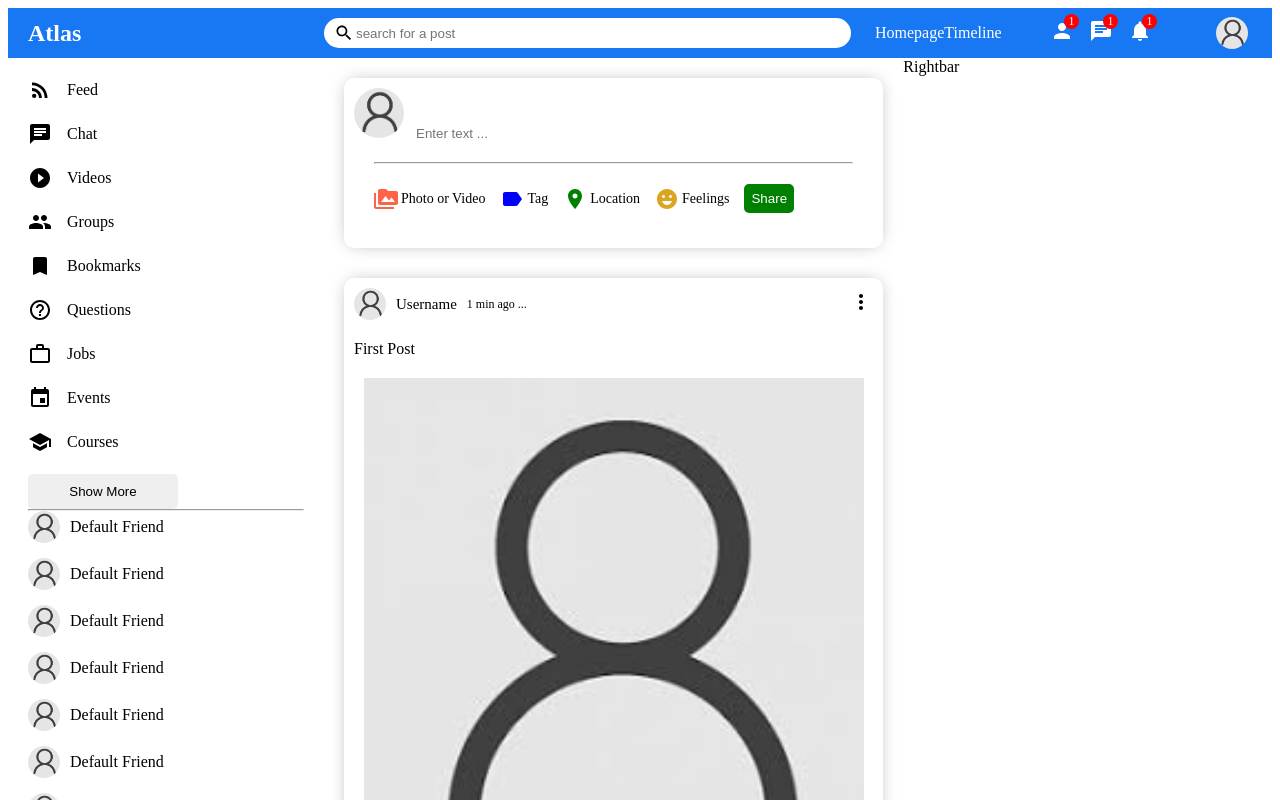
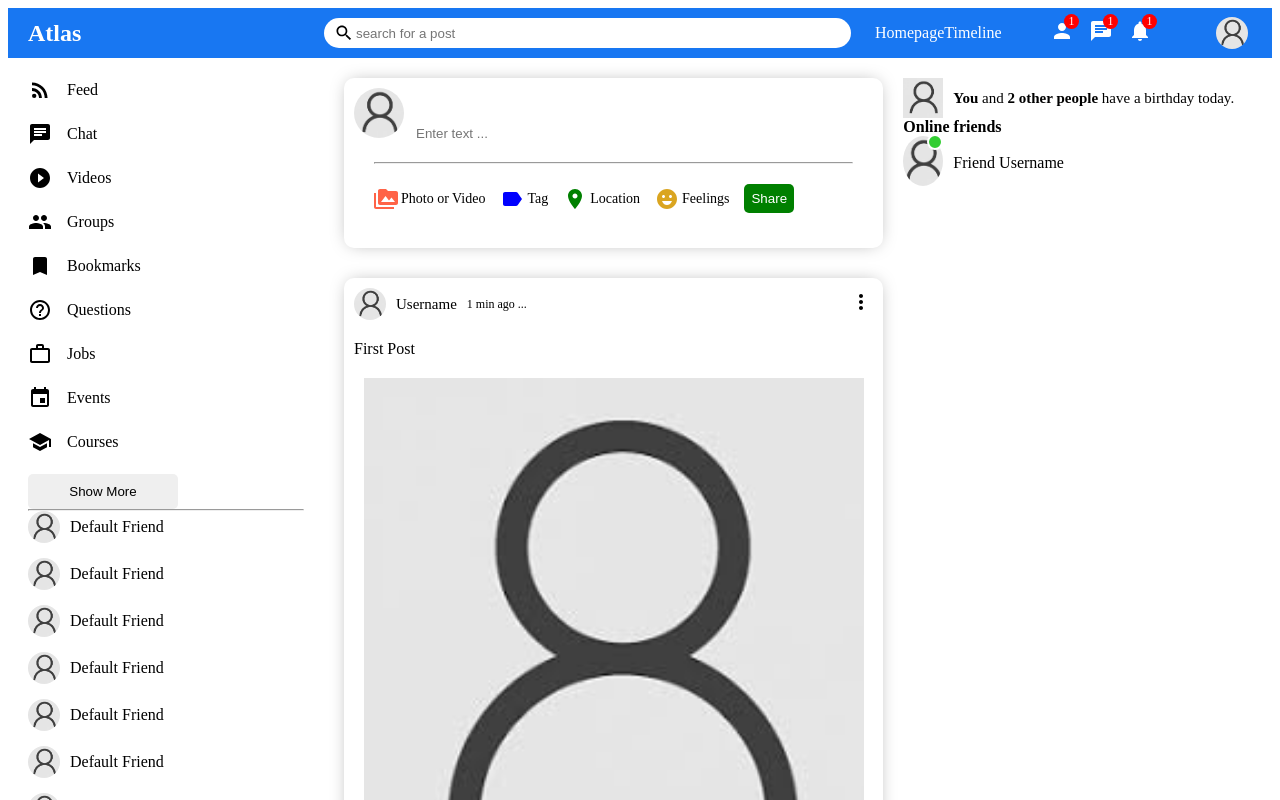
Before and after one commit to nallylatwit/AtlasSeniorProject, a React (Create React App) app in the folder app-react/: page /profile/1 in a window 1280 px wide. Shown: the top 800 px of the page. Built offline with nearby package versions, Linux system fonts and the light colour scheme.

Commit message:
Rightbar component layout/style

```diff
--- a/app-react/src/components/rightbar/Rightbar.jsx
+++ b/app-react/src/components/rightbar/Rightbar.jsx
@@ -3,6 +3,25 @@
 
 export default function Rightbar() {
   return (
-    <div className='rightbar'>Rightbar</div>
+    <div className='rightbar'>
+      <div className="rightbarWrapper">
+        <div className="birthdayContainer">
+          <img src="/assets/person/default.jpeg" alt="" className="birthdayImg" />
+          <span className="birthdayText">
+            <b>You</b> and <b>2 other people</b> have a birthday today.
+          </span>
+        </div>
+        <h4 className="rightbarFriendList">Online friends</h4>
+        <ul className="rightbarFriendList">
+          <li className="rightbarFriend">
+            <div className="rightbarProfileImgContainer">
+              <img src="/assets/person/default.jpeg" alt="" className="rightbarProfileImg" />
+              <span className="rightbarOnline"></span>
+            </div>
+            <span className="rightbarUsername">Friend Username</span>
+          </li>
+        </ul>
+      </div>
+    </div>
   )
 }
--- a/app-react/src/components/rightbar/rightbar.css
+++ b/app-react/src/components/rightbar/rightbar.css
@@ -1,3 +1,66 @@
 .rightbar {
     flex: 3.5;
 }
+
+.rightbarWrapper {
+    padding: 20px 20px 0 0;
+}
+
+.birthdayContainer{
+    display: flex;
+    align-items: center;
+}
+
+.birthdayImg{
+    width: 40px;
+    height: 40px;
+    margin-right: 10px;
+}
+
+.birthdayText {
+    font-weight: 300;
+    font-size: 15px;
+}
+
+.rightbarTitle{
+    margin-bottom: 20px;
+}
+
+.rightbarFriendList {
+    padding: 0;
+    margin: 0;
+    list-style-type: none;
+
+}
+
+.rightbarFriend{
+    display: flex;
+    align-items: center;
+    margin-bottom: 15px;
+}
+
+.rightbarProfileImgContainer{
+    margin-right: 10px;
+    position: relative;
+}
+
+.rightbarProfileImg{
+    width: 40px;
+    height: 50px;
+    border-radius: 50%;
+    object-fit: cover;
+}
+
+.rightbarOnline{
+    width: 12px;
+    height: 12px;
+    border-radius: 50%;
+    background-color: limegreen;
+    position: absolute;
+    top: -2px;
+    right: 0;
+    border: 2px solid white;
+}
+.rightbarUsername{
+    font-weight: 500;
+}
--- a/app-react/src/components/sidebar/sidebar.css
+++ b/app-react/src/components/sidebar/sidebar.css
@@ -2,6 +2,8 @@
     flex: 3;
     height: calc(100vh - 50px); /*50px is the height of the topbar, adjust accordingly.*/
     overflow-y: scroll;
+    position: sticky;
+    top: 50px;
 }
 
 ::-webkit-scrollbar {
--- a/app-react/src/components/topbar/topbar.css
+++ b/app-react/src/components/topbar/topbar.css
@@ -6,6 +6,7 @@
     align-items: center;
     position: sticky;
     top: 0;
+    z-index: 999;
 }
 
 
```
Also changed, not shown: app-react/src/pages/profile/Profile.jsx (added), app-react/src/pages/profile/profile.css (added).
